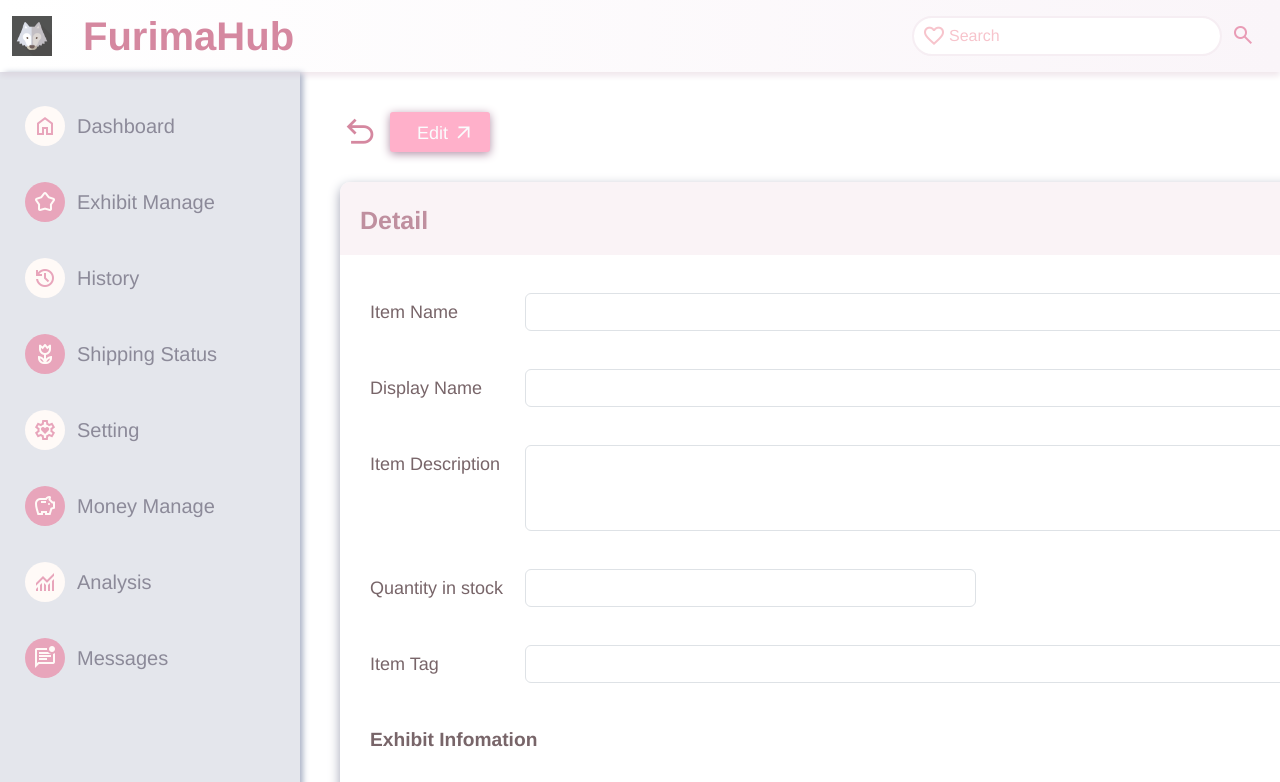
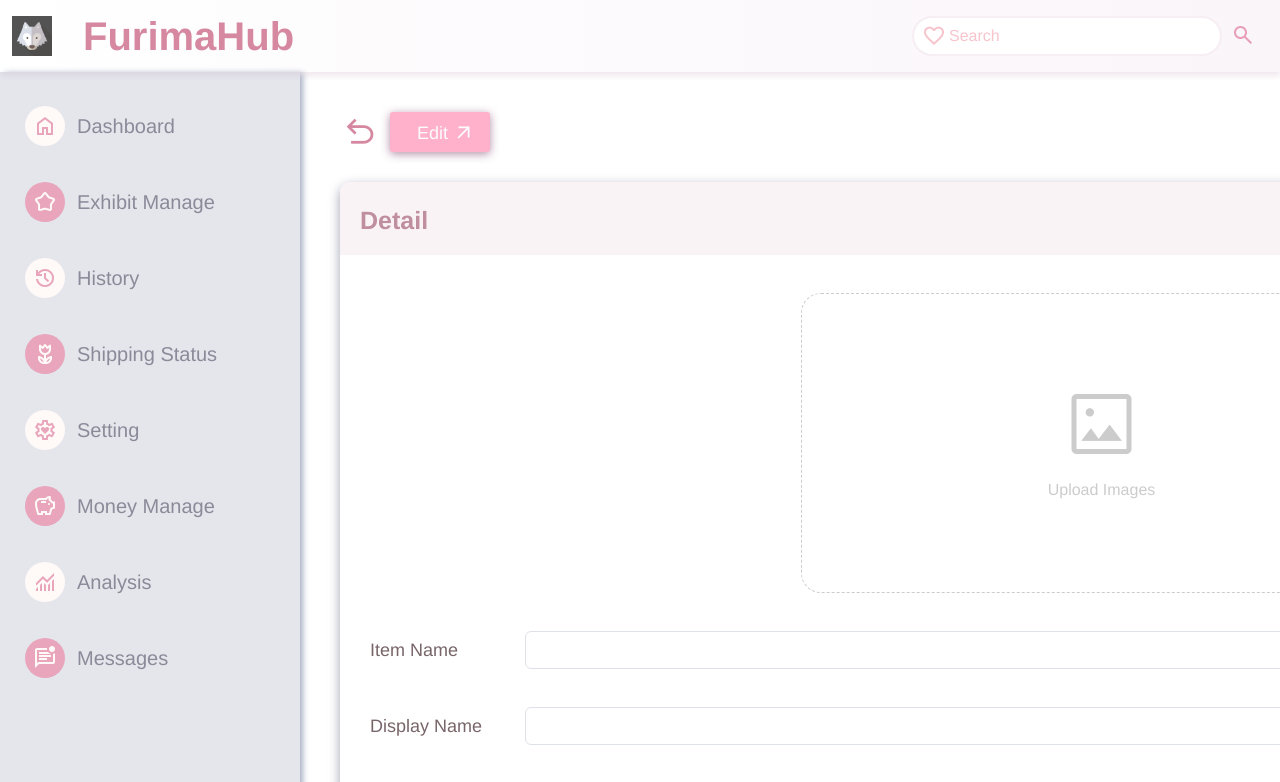
Before and after one commit to SAZO54/furimaHub-fronted, a Vue app: page /exhibit/detail in a window 1280 px wide. Shown: the top 782 px of the page. Built offline with nearby package versions, Linux system fonts and the light colour scheme.

Commit message:
create an upload container

```diff
--- a/src/components/ExhibitDetail.vue
+++ b/src/components/ExhibitDetail.vue
@@ -29,6 +29,14 @@
       <div class="card-text">Detail</div>
       <div class="card-body">
         <form>
+          <div class="d-flex justify-content-center align-items-center img-ctn">
+            <div class="text-center">
+              <div style="line-height: 38px;">
+                <span class="material-symbols-outlined imgmode">imagesmode</span>
+              </div>
+              <div style="color: #ccc;">Upload Images</div>
+            </div>
+          </div>
           <div class="mb-3">
             <label for="inputItemName" class="form-label">Item Name</label>
             <input type="text" class="form-control" id="inputItemName" aria-describedby="emailHelp">
@@ -225,21 +233,21 @@
   padding-top: 7px;
 }
 
-.do-btn {
-  margin-left: 5px;
+.img-ctn {
+  height: 300px;
+  width: 40%;
+  border-radius: 20px;
+  border: 1px dashed #ccc;
+  margin: 0 auto 38px;
+  display: flex;
+  justify-content: center;
+  align-items: center;
 }
 
-.map-container {
-  background-color: #fff1fc7a;
-  width: 900px;
-  height: 674px;
-  margin-top: 20px;
-}
-
-.world-img {
-  width: 100%;
-  height: 90%;
-  object-fit: cover;
+.imgmode {
+  font-size: 80px;
+  color: #ccc;
+  margin: 0 !important;
 }
 
 .card {
```
